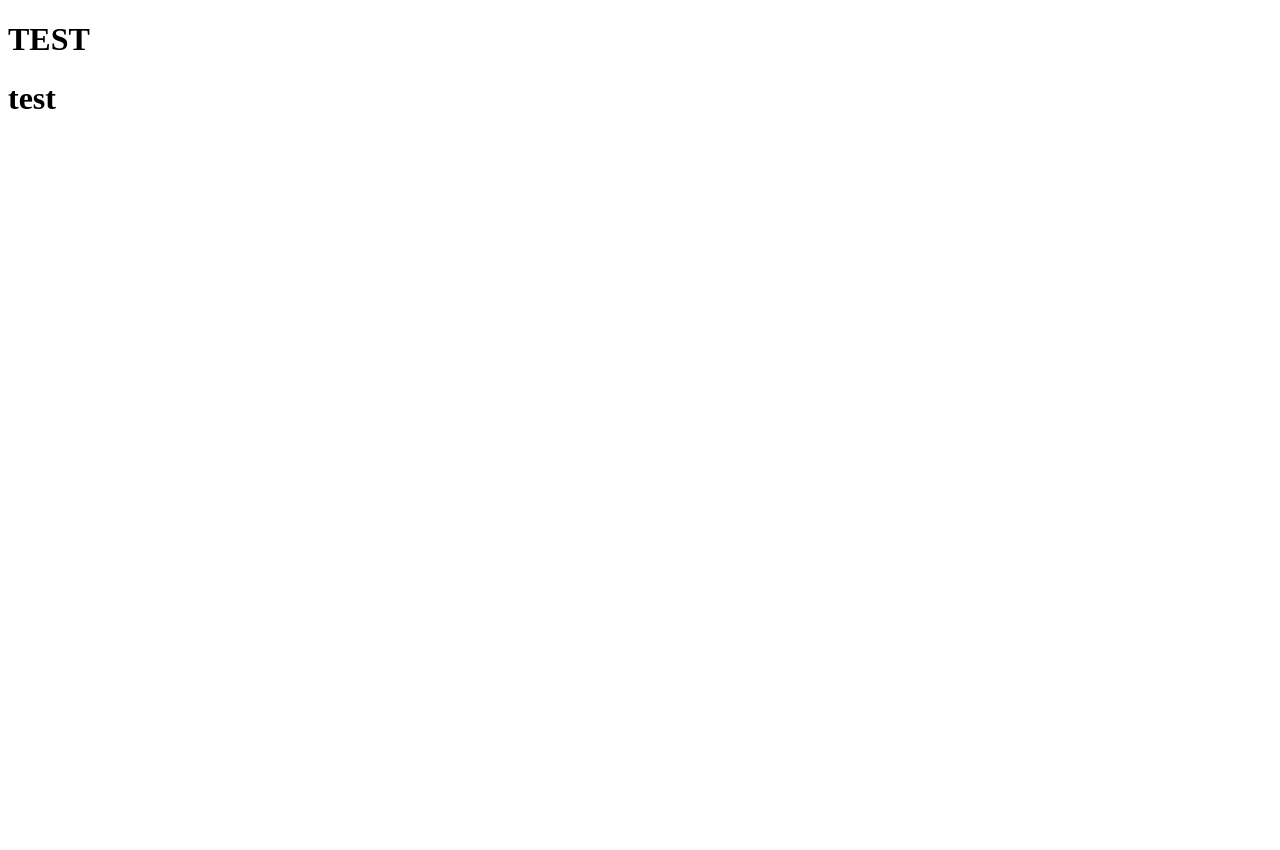
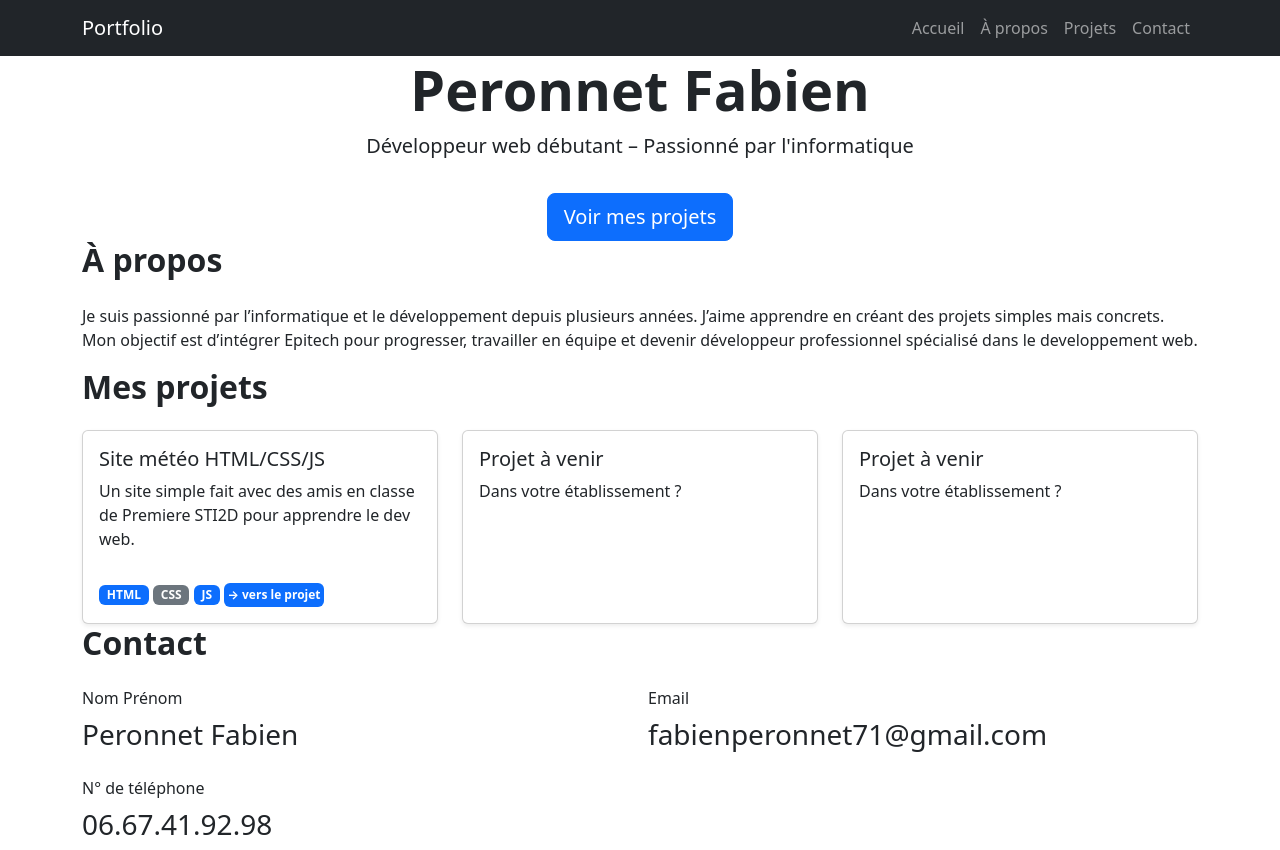
Before and after one commit to onixghost/Portfolio, a plain HTML site: page porte folio 1/index.html in a window 1280 px wide. Before the commit the page ends 800 px from the top, so only its background shows below. Drawn offline with nearby package versions, Linux system fonts and the light colour scheme.

Commit message:
Update index.html

```diff
--- a/porte folio 1/index.html
+++ b/porte folio 1/index.html
@@ -1,7 +1,110 @@
 <!DOCTYPE html>
-    <head>
-        <h1>TEST</h1>
-    </head>
-    <body>
-        <h1>test</h1>
-    </body>
+<html lang="fr">
+<head>
+    <meta charset="UTF-8" />
+    <meta name="viewport" content="width=device-width, initial-scale=1.0" />
+    <title>Peronnet Fabien - Développeur débutant</title>
+    <link rel="stylesheet" href="style.css" />
+    <link href="https://cdn.jsdelivr.net/npm/bootstrap@5.3.0/dist/css/bootstrap.min.css" rel="stylesheet" />
+</head>
+<body>
+    <!-- Navbar -->
+    <nav class="navbar navbar-expand-lg navbar-dark bg-dark sticky-top">
+        <div class="container">
+            <a class="navbar-brand" href="#">Portfolio</a>
+            <button class="navbar-toggler" type="button" data-bs-toggle="collapse" data-bs-target="#navbarNav">
+                <span class="navbar-toggler-icon"></span>
+            </button>
+            <div class="collapse navbar-collapse" id="navbarNav">
+                <ul class="navbar-nav ms-auto">
+                    <li class="nav-item"><a class="nav-link" href="#accueil">Accueil</a></li>
+                    <li class="nav-item"><a class="nav-link" href="#apropos">À propos</a></li>
+                    <li class="nav-item"><a class="nav-link" href="#projets">Projets</a></li>
+                    <li class="nav-item"><a class="nav-link" href="#contact">Contact</a></li>
+                </ul>
+            </div>
+        </div>
+    </nav>
+
+    <!-- Accueil -->
+    <section id="accueil" class="section-hero text-center">
+        <div class="container">
+            <h1 class="display-4 fw-bold">Peronnet Fabien</h1>
+            <p class="lead">Développeur web débutant – Passionné par l'informatique</p>
+            <a href="#projets" class="btn btn-primary btn-lg mt-3">Voir mes projets</a>
+        </div>
+    </section>
+
+    <!-- À propos -->
+    <section id="apropos" class="section-default">
+        <div class="container">
+            <h2 class="fw-bold mb-4">À propos</h2>
+            <p>
+                Je suis passionné par l’informatique et le développement depuis plusieurs années. J’aime apprendre en créant des projets simples mais concrets.
+                Mon objectif est d’intégrer Epitech pour progresser, travailler en équipe et devenir développeur professionnel spécialisé dans le developpement web.
+            </p>
+        </div>
+    </section>
+
+    <!-- Projets -->
+    <section id="projets" class="section-light">
+        <div class="container">
+            <h2 class="fw-bold mb-4">Mes projets</h2>
+            <div class="row g-4">
+                <div class="col-md-4">
+                    <div class="card h-100 shadow-sm">
+                        <div class="card-body">
+                            <h5 class="card-title">Site météo HTML/CSS/JS</h5>
+                            <p class="card-text">Un site simple fait avec des amis en classe de Premiere STI2D pour apprendre le dev web.</p>
+                            <span class="badge text-bg-primary">HTML</span>
+                            <span class="badge text-bg-secondary">CSS</span>
+                            <span class="badge text-bg-primary">JS</span>
+                            <a href="https://7474n0u.github.io/main.html" class="badge text-bg-primary mt-3 text-decoration-none d-inline-flex align-items-center justify-content-center" style="width: 100px; height: 24px;" target="_blank" rel="noopener noreferrer" role="button">→ vers le projet</a>
+                        </div>
+                    </div>
+                </div>
+                <div class="col-md-4">
+                    <div class="card h-100 shadow-sm">
+                        <div class="card-body">
+                            <h5 class="card-title">Projet à venir</h5>
+                            <p class="card-text">Dans votre établissement ?</p>
+                        </div>
+                    </div>
+                </div>
+                <div class="col-md-4">
+                    <div class="card h-100 shadow-sm">
+                        <div class="card-body">
+                            <h5 class="card-title">Projet à venir</h5>
+                            <p class="card-text">Dans votre établissement ?</p>
+                        </div>
+                    </div>
+                </div>
+            </div>
+        </div>
+    </section>
+
+    <!-- Contact -->
+    <section id="contact" class="section-default">
+        <div class="container">
+            <h2 class="fw-bold mb-4">Contact</h2>
+            <form class="row g-3">
+                <div class="col-md-6">
+                    <label class="form-label">Nom Prénom</label>
+                    <h3>Peronnet Fabien</h3>
+                </div>
+                <div class="col-md-6">
+                    <label class="form-label">Email</label>
+                    <h3>fabienperonnet71@gmail.com</h3>
+                </div>
+                <div class="col-12">
+                    <label class="form-label">N° de téléphone</label>
+                    <h3>06.67.41.92.98</h3>
+                </div>
+
+            </form>
+        </div>
+    </section>
+
+    <script src="https://cdn.jsdelivr.net/npm/bootstrap@5.3.0/dist/js/bootstrap.bundle.min.js"></script>
+</body>
+</html>
```
